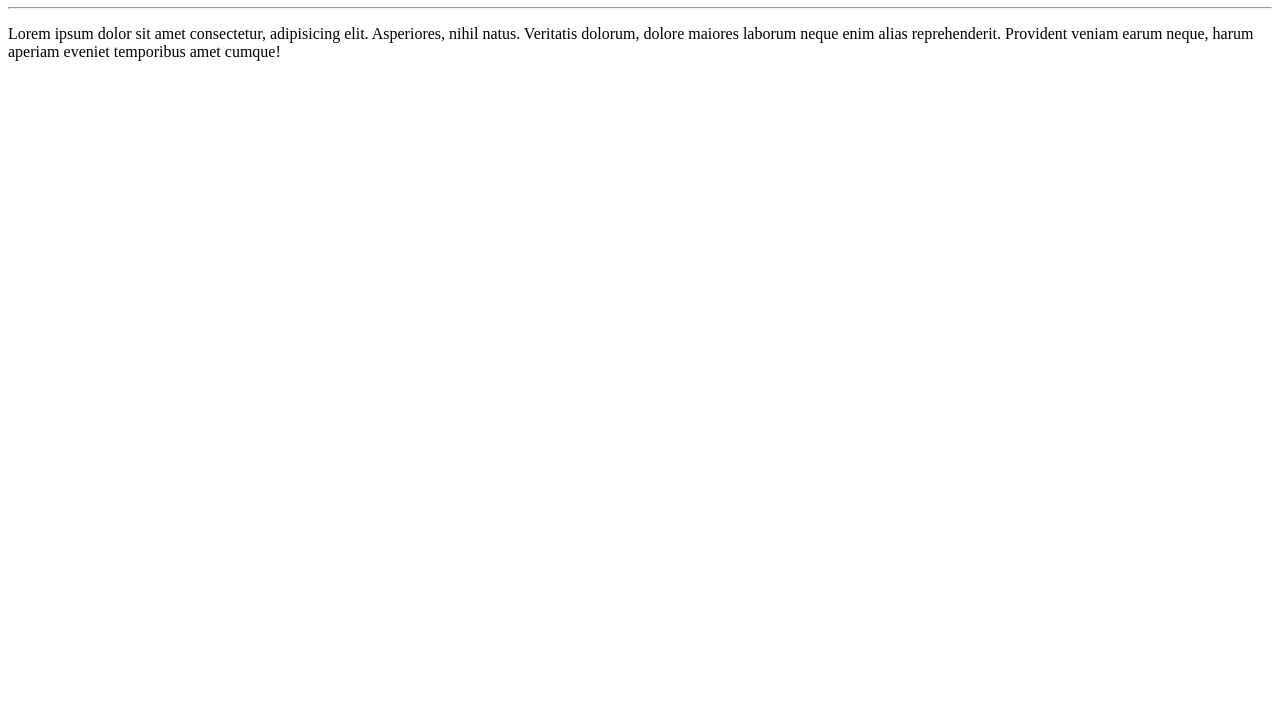
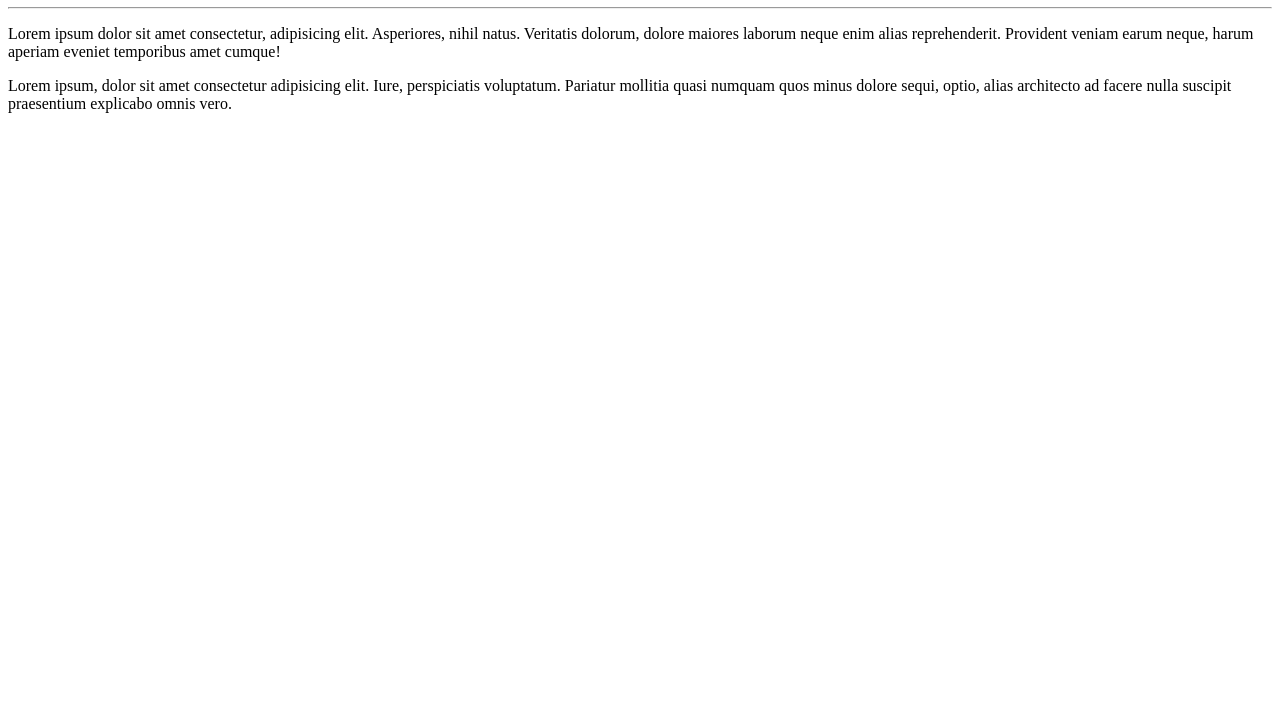
Before and after one commit to alrdev2023/Olamundo, a plain HTML site: page Site ola mundo/index.html in a window 1280 px wide. Shown: the part 73-800 px from the top of the page. Drawn offline with Linux system fonts and the light colour scheme.

Commit message:
Adicionei um paragrafo

```diff
--- a/Site ola mundo/index.html
+++ b/Site ola mundo/index.html
@@ -10,6 +10,7 @@
     <h1>Olá mundo !</h1>
     <hr>
     <p>Lorem ipsum dolor sit amet consectetur, adipisicing elit. Asperiores, nihil natus. Veritatis dolorum, dolore maiores laborum neque enim alias reprehenderit. Provident veniam earum neque, harum aperiam eveniet temporibus amet cumque!</p>
+    <p>Lorem ipsum, dolor sit amet consectetur adipisicing elit. Iure, perspiciatis voluptatum. Pariatur mollitia quasi numquam quos minus dolore sequi, optio, alias architecto ad facere nulla suscipit praesentium explicabo omnis vero.</p>
 </body>
 </body>
 </html>
```
